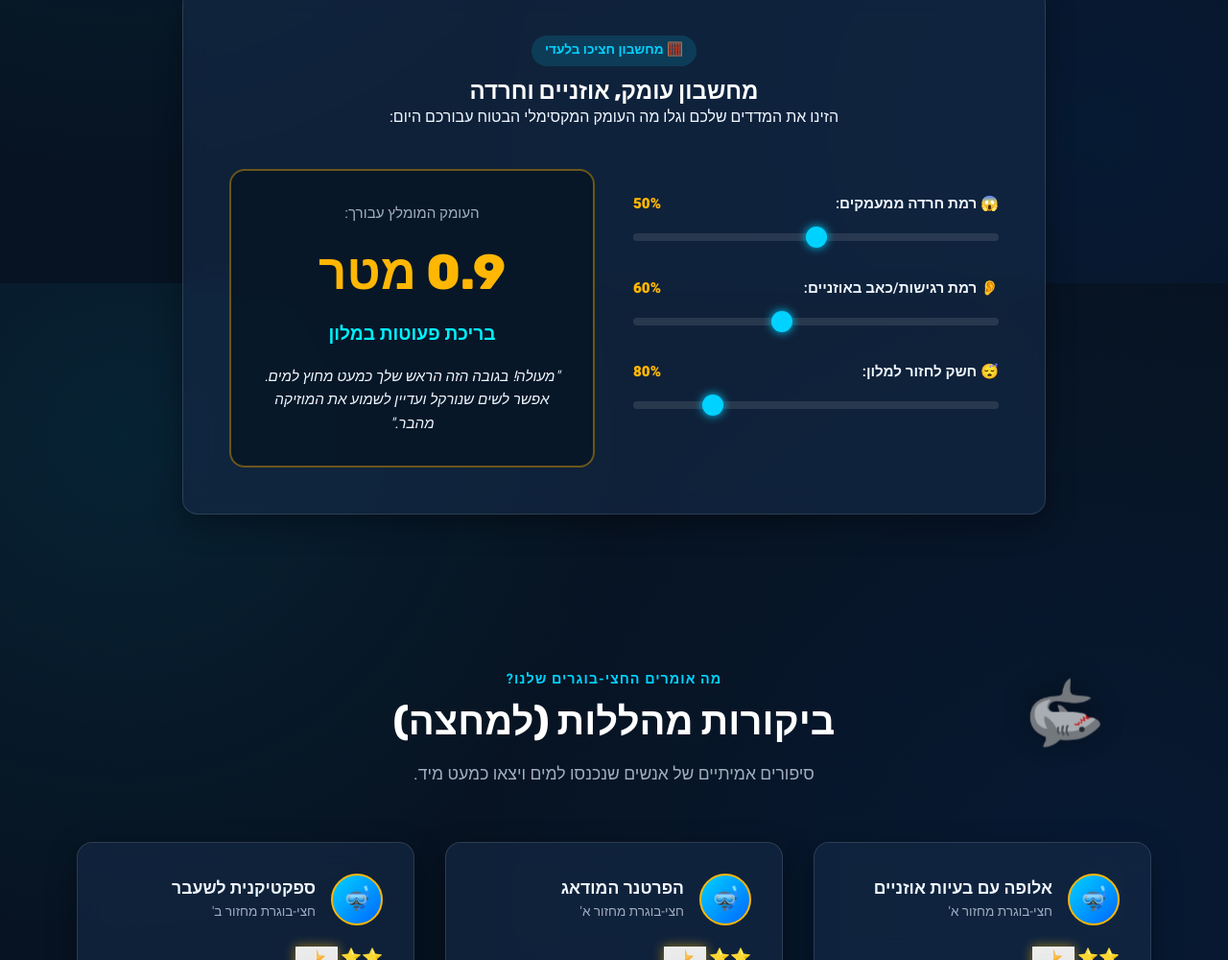
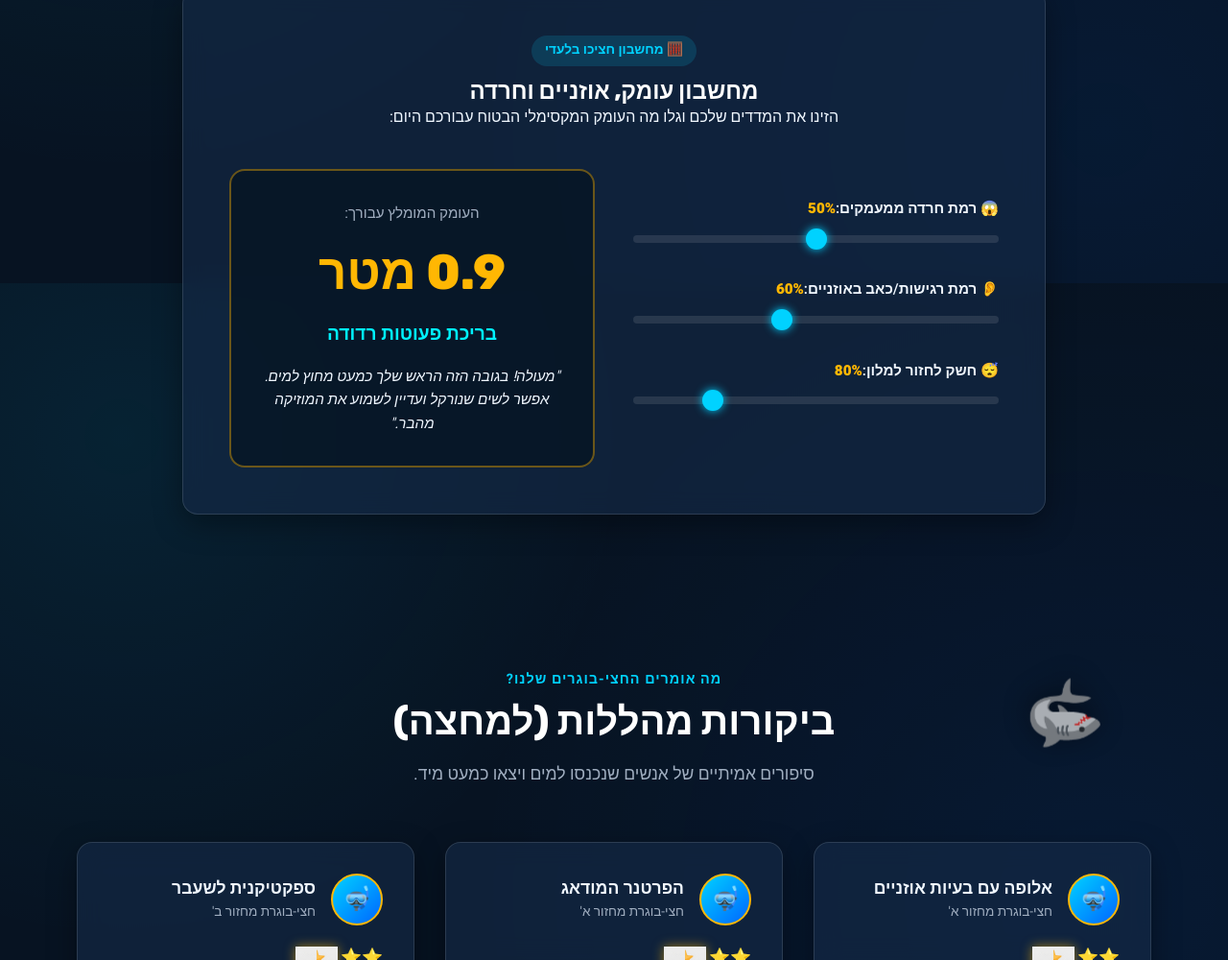
Before and after one commit to eliha96/hatziko-diving-school, a plain HTML site: page index.html in a window 1280 px wide. Shown: the part 2905-3905 px from the top of the page at 96% size. Drawn offline with Linux system fonts and the light colour scheme.

Commit message:
Add fully editable calculator parameters and accompanying text

```diff
--- a/app.js
+++ b/app.js
@@ -52,6 +52,19 @@ const DEFAULT_DATA = {
     calcLabel2: "👂 רמת רגישות/כאב באוזניים:",
     calcLabel3: "😴 חשק לחזור למלון:",
     calcResultHeader: "העומק המומלץ עבורך:",
+
+    calcSliders: [
+        { id: 'c1', label: "😱 רמת חרדה ממעמקים:", value: 50, weight: 1 },
+        { id: 'c2', label: "👂 רמת רגישות/כאב באוזניים:", value: 60, weight: 1 },
+        { id: 'c3', label: "😴 חשק לחזור למלון:", value: 80, weight: 0.8 }
+    ],
+
+    calcZoneHigh: "עומק עזים (אזור מים עמוקים בחציכו)",
+    calcAdviceHigh: '"זהירות, מגיע לך עד החזה! מומלץ להחזיק בסולם ולא להוריד את הרגליים מהקרקעית."',
+    calcZoneMid: "בריכת פעוטות רדודה",
+    calcAdviceMid: '"מעולה! בגובה הזה הראש שלך כמעט מחוץ למים. אפשר לשים שנורקל ועדיין לשמוע את המוזיקה מהבר."',
+    calcZoneLow: "גיגית פלסטיק במרפסת",
+    calcAdviceLow: '"אפס סיכון! הירידה למים מומלצת עם כוס קפה קר וספר טוב. אין צורך לחבוש סנפירים."',
 
     testimonialsSubtitle: "מה אומרים החצי-בוגרים שלנו?",
     testimonialsTitle: "ביקורות מהללות (למחצה)",
@@ -197,6 +210,9 @@ function loadSavedData() {
             if (!appState.stats || appState.stats.length === 0) {
                 appState.stats = JSON.parse(JSON.stringify(DEFAULT_DATA.stats));
             }
+            if (!appState.calcSliders || appState.calcSliders.length === 0) {
+                appState.calcSliders = JSON.parse(JSON.stringify(DEFAULT_DATA.calcSliders));
+            }
             if (appState.heroBadge && (appState.heroBadge.includes('⭐½') || appState.heroBadge.includes('⭐1/2') || appState.heroBadge.includes('⭐ 1/2'))) {
                 appState.heroBadge = appState.heroBadge.replace(/⭐\s*½|⭐\s*1\/2|½|1\/2/g, '<img src="assets/half-star.png" class="half-star-img" alt="חצי כוכב">');
             }
@@ -224,6 +240,7 @@ function renderAll() {
     renderImages();
     renderStaticText();
     renderStats();
+    renderCalculatorSliders();
     renderSyllabus();
     renderTestimonials();
     renderFAQs();
@@ -295,6 +312,79 @@ function renderStats() {
             ` : ''}
         </div>
     `).join('');
+}
+
+// Render Dynamic Calculator Sliders
+function renderCalculatorSliders() {
+    const container = document.getElementById('calc-sliders-container');
+    if (!container) return;
+
+    if (!appState.calcSliders || appState.calcSliders.length === 0) {
+        appState.calcSliders = JSON.parse(JSON.stringify(DEFAULT_DATA.calcSliders));
+    }
+
+    container.innerHTML = appState.calcSliders.map(item => `
+        <div class="slider-group" data-id="${item.id}">
+            <div style="display:flex; justify-content:space-between; align-items:center; margin-bottom:0.4rem;">
+                <label for="slider-${item.id}" style="margin:0;">
+                    <span class="slider-label-text">${escapeHtml(item.label)}</span>
+                    <span id="val-${item.id}" class="slider-value">${item.value}%</span>
+                </label>
+                ${isEditMode ? `
+                    <div class="item-actions-bar" style="margin:0; gap:0.3rem;">
+                        <button class="btn btn-sm btn-outline" style="padding:0.1rem 0.4rem; font-size:0.75rem;" onclick="openEditModal('calcSlider', '${item.id}')">✏️</button>
+                        <button class="btn btn-sm btn-outline" style="padding:0.1rem 0.4rem; font-size:0.75rem;" onclick="deleteItem('calcSlider', '${item.id}')">🗑️</button>
+                    </div>
+                ` : ''}
+            </div>
+            <input type="range" id="slider-${item.id}" min="0" max="100" value="${item.value}" oninput="updateCalculatorResult()">
+        </div>
+    `).join('');
+
+    updateCalculatorResult();
+}
+
+// Calculate Depth & Result Zone
+function updateCalculatorResult() {
+    if (!appState.calcSliders || appState.calcSliders.length === 0) return;
+
+    let totalWeight = 0;
+    let weightedSum = 0;
+
+    appState.calcSliders.forEach(item => {
+        const sliderEl = document.getElementById(`slider-${item.id}`);
+        const valEl = document.getElementById(`val-${item.id}`);
+        const val = sliderEl ? parseInt(sliderEl.value) : (item.value || 50);
+        item.value = val;
+        if (valEl) valEl.innerText = val + '%';
+
+        const weight = (typeof item.weight === 'number' && !isNaN(item.weight)) ? item.weight : 1;
+        weightedSum += val * weight;
+        totalWeight += weight;
+    });
+
+    const factor = totalWeight > 0 ? (weightedSum / (100 * totalWeight)) : 0.5;
+    let maxDepth = (2.0 - (factor * 1.8)).toFixed(1);
+    if (maxDepth < 0.2) maxDepth = "0.2";
+
+    const calcDepth = document.getElementById('calc-depth');
+    const calcZone = document.getElementById('calc-zone');
+    const calcAdvice = document.getElementById('calc-advice');
+
+    if (calcDepth) calcDepth.innerText = maxDepth + " מטר";
+
+    if (calcZone && calcAdvice) {
+        if (maxDepth >= 1.5) {
+            calcZone.innerText = appState.calcZoneHigh || DEFAULT_DATA.calcZoneHigh;
+            calcAdvice.innerText = appState.calcAdviceHigh || DEFAULT_DATA.calcAdviceHigh;
+        } else if (maxDepth >= 0.8) {
+            calcZone.innerText = appState.calcZoneMid || DEFAULT_DATA.calcZoneMid;
+            calcAdvice.innerText = appState.calcAdviceMid || DEFAULT_DATA.calcAdviceMid;
+        } else {
+            calcZone.innerText = appState.calcZoneLow || DEFAULT_DATA.calcZoneLow;
+            calcAdvice.innerText = appState.calcAdviceLow || DEFAULT_DATA.calcAdviceLow;
+        }
+    }
 }
 
 // Render Syllabus
@@ -414,6 +504,9 @@ function setupEventListeners() {
     const addStatBtn = document.getElementById('btn-add-stat');
     if (addStatBtn) addStatBtn.addEventListener('click', () => openEditModal('stat'));
 
+    const addCalcSliderBtn = document.getElementById('btn-add-calc-slider');
+    if (addCalcSliderBtn) addCalcSliderBtn.addEventListener('click', () => openEditModal('calcSlider'));
+
     document.getElementById('btn-add-syllabus').addEventListener('click', () => openEditModal('syllabus'));
     document.getElementById('btn-add-testimonial').addEventListener('click', () => openEditModal('testimonial'));
     document.getElementById('btn-add-faq').addEventListener('click', () => openEditModal('faq'));
@@ -440,6 +533,7 @@ function openEditModal(type, id = null) {
     let item = null;
     if (id) {
         if (type === 'stat') item = appState.stats.find(x => x.id === id);
+        if (type === 'calcSlider') item = appState.calcSliders.find(x => x.id === id);
         if (type === 'syllabus') item = appState.syllabus.find(x => x.id === id);
         if (type === 'testimonial') item = appState.testimonials.find(x => x.id === id);
         if (type === 'faq') item = appState.faqs.find(x => x.id === id);
@@ -455,6 +549,22 @@ function openEditModal(type, id = null) {
             <div class="form-group">
                 <label>תיאור/תווית (למשל: הפסקות קפה):</label>
                 <input type="text" id="m-stat-label" class="form-control" value="${item ? item.label : 'מדד חדש'}">
+            </div>
+        `;
+    } else if (type === 'calcSlider') {
+        modalTitle.innerText = id ? "עריכת מדד במחשבון" : "הוספת מדד חדש למחשבון";
+        modalBody.innerHTML = `
+            <div class="form-group">
+                <label>תווית/שם המדד (כולל אימוג'י):</label>
+                <input type="text" id="m-calc-label" class="form-control" value="${item ? item.label : '🦈 פחד מכרישים דמיוניים:'}">
+            </div>
+            <div class="form-group">
+                <label>ערך ברירת מחדל (0-100%):</label>
+                <input type="number" id="m-calc-val" class="form-control" min="0" max="100" value="${item ? item.value : 50}">
+            </div>
+            <div class="form-group">
+                <label>משקל/השפעה על המחשבון (למשל 1, 0.5, 2):</label>
+                <input type="number" step="0.1" id="m-calc-weight" class="form-control" value="${item ? (item.weight || 1) : 1}">
             </div>
         `;
     } else if (type === 'syllabus') {
@@ -540,6 +650,19 @@ function saveModalItem() {
         } else {
             appState.stats.push(newItem);
         }
+    } else if (type === 'calcSlider') {
+        const newItem = {
+            id,
+            label: document.getElementById('m-calc-label').value,
+            value: parseInt(document.getElementById('m-calc-val').value) || 50,
+            weight: parseFloat(document.getElementById('m-calc-weight').value) || 1
+        };
+        if (editingModalItemId) {
+            const idx = appState.calcSliders.findIndex(x => x.id === id);
+            appState.calcSliders[idx] = newItem;
+        } else {
+            appState.calcSliders.push(newItem);
+        }
     } else if (type === 'syllabus') {
         const newItem = {
             id,
@@ -592,6 +715,13 @@ function saveModalItem() {
 function deleteItem(type, id) {
     if (!confirm("בטוח שברצונך למחוק פריט זה?")) return;
     if (type === 'stat') appState.stats = appState.stats.filter(x => x.id !== id);
+    if (type === 'calcSlider') {
+        if (appState.calcSliders.length <= 1) {
+            alert("חובה להשאיר לפחות מדד אחד במחשבון.");
+            return;
+        }
+        appState.calcSliders = appState.calcSliders.filter(x => x.id !== id);
+    }
     if (type === 'syllabus') appState.syllabus = appState.syllabus.filter(x => x.id !== id);
     if (type === 'testimonial') appState.testimonials = appState.testimonials.filter(x => x.id !== id);
     if (type === 'faq') appState.faqs = appState.faqs.filter(x => x.id !== id);
@@ -654,52 +784,9 @@ function initImageModal() {
     });
 }
 
-// Calculator Logic
+// Calculator Initialization Wrapper
 function initCalculator() {
-    const anxietySlider = document.getElementById('anxiety-slider');
-    const earSlider = document.getElementById('ear-slider');
-    const lazySlider = document.getElementById('lazy-slider');
-
-    const anxietyVal = document.getElementById('anxiety-val');
-    const earVal = document.getElementById('ear-val');
-    const lazyVal = document.getElementById('lazy-val');
-
-    const calcDepth = document.getElementById('calc-depth');
-    const calcZone = document.getElementById('calc-zone');
-    const calcAdvice = document.getElementById('calc-advice');
-
-    function updateCalc() {
-        const anx = parseInt(anxietySlider.value);
-        const ear = parseInt(earSlider.value);
-        const lazy = parseInt(lazySlider.value);
-
-        anxietyVal.innerText = anx + '%';
-        earVal.innerText = ear + '%';
-        lazyVal.innerText = lazy + '%';
-
-        const factor = (anx * 0.4 + ear * 0.4 + lazy * 0.2) / 100;
-        let maxDepth = (2.0 - (factor * 1.8)).toFixed(1);
-        if (maxDepth < 0.2) maxDepth = "0.2";
-
-        calcDepth.innerText = maxDepth + " מטר";
-
-        if (maxDepth >= 1.5) {
-            calcZone.innerText = "עומק עזים (אזור מים עמוקים בחציכו)";
-            calcAdvice.innerText = '"זהירות, מגיע לך עד החזה! מומלץ להחזיק בסולם ולא להוריד את הרגליים מהקרקעית."';
-        } else if (maxDepth >= 0.8) {
-            calcZone.innerText = "בריכת פעוטות במלון";
-            calcAdvice.innerText = '"מעולה! בגובה הזה הראש שלך כמעט מחוץ למים. אפשר לשים שנורקל ועדיין לשמוע את המוזיקה מהבר."';
-        } else {
-            calcZone.innerText = "גיגית פלסטיק במרפסת";
-            calcAdvice.innerText = '"אפס סיכון! הירידה למים מומלצת עם כוס קפה קר וספר טוב. אין צורך לחבוש סנפירים."';
-        }
-    }
-
-    anxietySlider.addEventListener('input', updateCalc);
-    earSlider.addEventListener('input', updateCalc);
-    lazySlider.addEventListener('input', updateCalc);
-
-    updateCalc();
+    renderCalculatorSliders();
 }
 
 // Certificate Logic
--- a/index.html
+++ b/index.html
@@ -19,6 +19,7 @@
             <div class="edit-actions">
                 <button class="btn btn-sm btn-outline" id="btn-change-images">🖼️ החלף תמונות</button>
                 <button class="btn btn-sm btn-outline" id="btn-add-stat">➕ הוסף מדד/מספר</button>
+                <button class="btn btn-sm btn-outline" id="btn-add-calc-slider">➕ הוסף מדד למחשבון</button>
                 <button class="btn btn-sm btn-outline" id="btn-add-syllabus">➕ הוסף שיעור</button>
                 <button class="btn btn-sm btn-outline" id="btn-add-testimonial">➕ הוסף המלצה</button>
                 <button class="btn btn-sm btn-outline" id="btn-add-faq">➕ הוסף שאלה</button>
@@ -198,38 +199,16 @@
                     </div>
 
                     <div class="calc-body">
-                        <div class="calc-controls">
-                            <div class="slider-group">
-                                <label for="anxiety-slider">
-                                    <span class="editable" data-key="calcLabel1">😱 רמת חרדה ממעמקים:</span>
-                                    <span id="anxiety-val" class="slider-value">50%</span>
-                                </label>
-                                <input type="range" id="anxiety-slider" min="0" max="100" value="50">
-                            </div>
-
-                            <div class="slider-group">
-                                <label for="ear-slider">
-                                    <span class="editable" data-key="calcLabel2">👂 רמת רגישות/כאב באוזניים:</span>
-                                    <span id="ear-val" class="slider-value">60%</span>
-                                </label>
-                                <input type="range" id="ear-slider" min="0" max="100" value="60">
-                            </div>
-
-                            <div class="slider-group">
-                                <label for="lazy-slider">
-                                    <span class="editable" data-key="calcLabel3">😴 חשק לחזור למלון:</span>
-                                    <span id="lazy-val" class="slider-value">80%</span>
-                                </label>
-                                <input type="range" id="lazy-slider" min="0" max="100" value="80">
-                            </div>
+                        <div class="calc-controls" id="calc-sliders-container">
+                            <!-- Dynamic Sliders rendered by JS -->
                         </div>
 
                         <div class="calc-result">
                             <div class="result-box">
                                 <span class="result-title editable" data-key="calcResultHeader">העומק המומלץ עבורך:</span>
                                 <div class="result-depth" id="calc-depth">1.1 מטר</div>
-                                <div class="result-zone" id="calc-zone">בריכת פעוטות רדודה</div>
-                                <p class="result-advice" id="calc-advice">
+                                <div class="result-zone editable" data-key="calcZoneMid" id="calc-zone">בריכת פעוטות רדודה</div>
+                                <p class="result-advice editable" data-key="calcAdviceMid" id="calc-advice">
                                     "מעולה! בגובה הזה הראש שלך כמעט מחוץ למים. אפשר לשים שנורקל ועדיין לשמוע את המוזיקה מהבר."
                                 </p>
                             </div>
```
